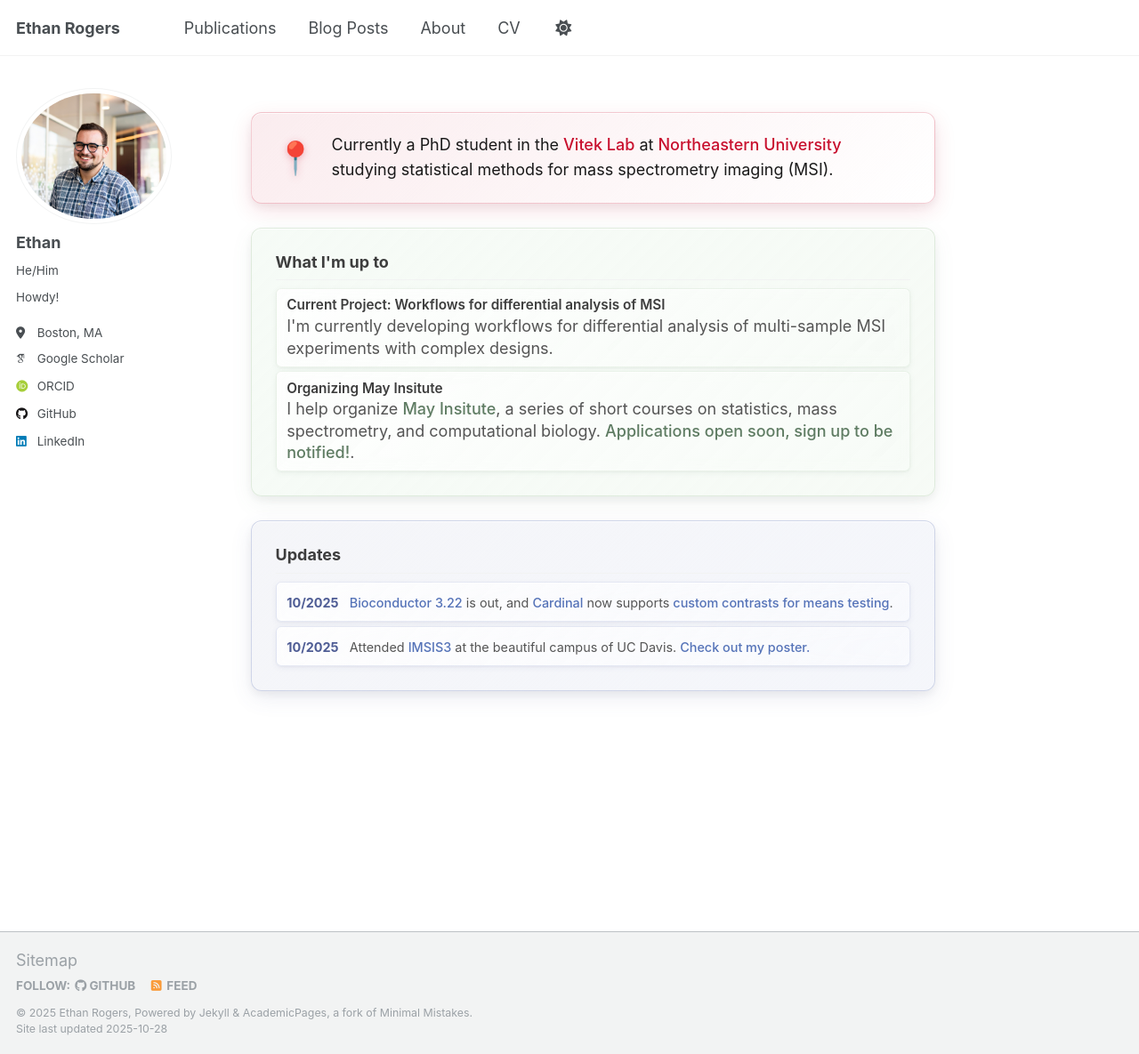
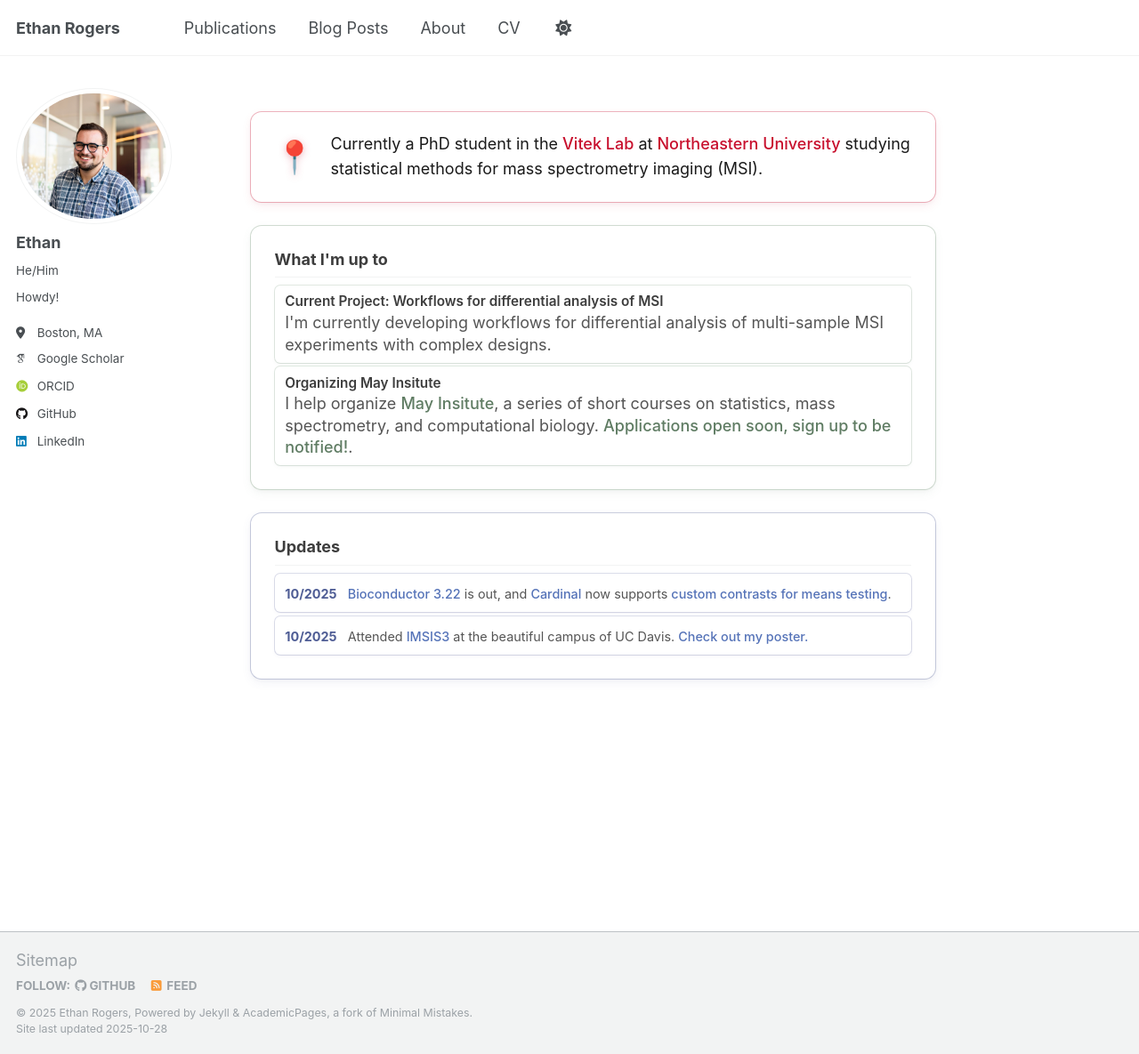
Before and after one commit to EBRogers/EBRogers.github.io, a Jekyll site: the page built from index.md, in a window 1280 px wide and 1185 px high. Shown: the whole window at 89% size. Built offline with Jekyll 4.4.1, drawn with Linux system fonts in a browser that asks for light colours; some web fonts are replaced.

Commit message:
Changed some styling

```diff
--- a/_sass/layout/_highlights.scss
+++ b/_sass/layout/_highlights.scss
@@ -3,24 +3,22 @@
    ========================================================================== */
 
 .current-position {
-  background: linear-gradient(135deg, rgba(200, 16, 46, 0.08) 0%, rgba(255, 255, 255, 0.9) 100%);
+  background: transparent;
   padding: 1.2rem 1.5rem;
   border-radius: 12px;
-  box-shadow: 0 8px 24px rgba(200, 16, 46, 0.12),
-              0 4px 12px rgba(0, 0, 0, 0.06),
-              inset 0 1px 0 rgba(255, 255, 255, 0.8);
+  box-shadow: 0 0 0 1px rgba(200, 16, 46, 0.3),
+              0 4px 12px rgba(200, 16, 46, 0.08),
+              0 2px 6px rgba(0, 0, 0, 0.04);
   margin: 1.5rem 0;
-  border: 1px solid rgba(200, 16, 46, 0.2);
-  backdrop-filter: blur(10px);
   transition: all 0.3s ease;
   display: flex;
   gap: 1rem;
   align-items: center;
 
   &:hover {
-    box-shadow: 0 12px 32px rgba(200, 16, 46, 0.15),
-                0 6px 16px rgba(0, 0, 0, 0.08),
-                inset 0 1px 0 rgba(255, 255, 255, 0.9);
+    box-shadow: 0 0 0 1px rgba(200, 16, 46, 0.5),
+                0 6px 16px rgba(200, 16, 46, 0.12),
+                0 3px 8px rgba(0, 0, 0, 0.06);
     transform: translateY(-1px);
   }
 
@@ -58,21 +56,19 @@
    ========================================================================== */
 
 .highlights-box {
-  background: linear-gradient(135deg, rgba(232, 245, 233, 0.4) 0%, rgba(241, 248, 240, 0.6) 100%);
+  background: transparent;
   padding: 1.5rem;
   border-radius: 12px;
-  box-shadow: 0 8px 24px rgba(107, 142, 111, 0.08),
-              0 4px 12px rgba(0, 0, 0, 0.06),
-              inset 0 1px 0 rgba(255, 255, 255, 0.8);
+  box-shadow: 0 0 0 1px rgba(107, 142, 111, 0.3),
+              0 4px 12px rgba(107, 142, 111, 0.08),
+              0 2px 6px rgba(0, 0, 0, 0.04);
   margin: 1.5rem 0;
-  border: 1px solid rgba(168, 197, 163, 0.3);
-  backdrop-filter: blur(10px);
   transition: box-shadow 0.3s ease;
 
   &:hover {
-    box-shadow: 0 12px 32px rgba(107, 142, 111, 0.12),
-                0 6px 16px rgba(0, 0, 0, 0.08),
-                inset 0 1px 0 rgba(255, 255, 255, 0.9);
+    box-shadow: 0 0 0 1px rgba(107, 142, 111, 0.5),
+                0 6px 16px rgba(107, 142, 111, 0.12),
+                0 3px 8px rgba(0, 0, 0, 0.06);
   }
 
   &__title {
@@ -90,22 +86,19 @@
   }
 
   &__item {
-    background: linear-gradient(135deg, rgba(255, 255, 255, 0.9) 0%, rgba(248, 252, 248, 0.8) 100%);
+    background: transparent;
     padding: 0.45rem 0.65rem;
     border-radius: 6px;
-    border: 1px solid rgba(168, 197, 163, 0.2);
-    box-shadow: 0 2px 6px rgba(107, 142, 111, 0.08),
-                0 1px 3px rgba(0, 0, 0, 0.04),
-                inset 0 1px 0 rgba(255, 255, 255, 0.6);
-    backdrop-filter: blur(8px);
+    box-shadow: 0 0 0 1px rgba(107, 142, 111, 0.2),
+                0 2px 4px rgba(107, 142, 111, 0.06),
+                0 1px 2px rgba(0, 0, 0, 0.03);
     transition: all 0.2s ease;
 
     &:hover {
       transform: translateY(-1px);
-      box-shadow: 0 4px 10px rgba(107, 142, 111, 0.12),
-                  0 2px 5px rgba(0, 0, 0, 0.06),
-                  inset 0 1px 0 rgba(255, 255, 255, 0.8);
-      border-color: rgba(168, 197, 163, 0.4);
+      box-shadow: 0 0 0 1px rgba(107, 142, 111, 0.4),
+                  0 3px 8px rgba(107, 142, 111, 0.1),
+                  0 2px 4px rgba(0, 0, 0, 0.05);
     }
 
     // Override global paragraph margins
@@ -151,21 +144,19 @@
    ========================================================================== */
 
 .updates-box {
-  background: linear-gradient(135deg, rgba(79, 93, 149, 0.06) 0%, rgba(242, 244, 250, 0.8) 100%);
+  background: transparent;
   padding: 1.5rem;
   border-radius: 12px;
-  box-shadow: 0 8px 24px rgba(79, 93, 149, 0.1),
-              0 4px 12px rgba(0, 0, 0, 0.06),
-              inset 0 1px 0 rgba(255, 255, 255, 0.8);
+  box-shadow: 0 0 0 1px rgba(79, 93, 149, 0.3),
+              0 4px 12px rgba(79, 93, 149, 0.08),
+              0 2px 6px rgba(0, 0, 0, 0.04);
   margin: 1.5rem 0;
-  border: 1px solid rgba(95, 115, 180, 0.25);
-  backdrop-filter: blur(10px);
   transition: box-shadow 0.3s ease;
 
   &:hover {
-    box-shadow: 0 12px 32px rgba(79, 93, 149, 0.12),
-                0 6px 16px rgba(0, 0, 0, 0.08),
-                inset 0 1px 0 rgba(255, 255, 255, 0.9);
+    box-shadow: 0 0 0 1px rgba(79, 93, 149, 0.5),
+                0 6px 16px rgba(79, 93, 149, 0.12),
+                0 3px 8px rgba(0, 0, 0, 0.06);
   }
 
   &__title {
@@ -183,22 +174,19 @@
   }
 
   &__item {
-    background: linear-gradient(135deg, rgba(255, 255, 255, 0.9) 0%, rgba(250, 251, 254, 0.8) 100%);
+    background: transparent;
     padding: 0.45rem 0.65rem;
     border-radius: 6px;
-    border: 1px solid rgba(95, 115, 180, 0.15);
-    box-shadow: 0 2px 6px rgba(79, 93, 149, 0.08),
-                0 1px 3px rgba(0, 0, 0, 0.04),
-                inset 0 1px 0 rgba(255, 255, 255, 0.6);
-    backdrop-filter: blur(8px);
+    box-shadow: 0 0 0 1px rgba(79, 93, 149, 0.2),
+                0 2px 4px rgba(79, 93, 149, 0.06),
+                0 1px 2px rgba(0, 0, 0, 0.03);
     transition: all 0.2s ease;
 
     &:hover {
       transform: translateY(-1px);
-      box-shadow: 0 4px 10px rgba(79, 93, 149, 0.12),
-                  0 2px 5px rgba(0, 0, 0, 0.06),
-                  inset 0 1px 0 rgba(255, 255, 255, 0.8);
-      border-color: rgba(95, 115, 180, 0.3);
+      box-shadow: 0 0 0 1px rgba(79, 93, 149, 0.4),
+                  0 3px 8px rgba(79, 93, 149, 0.1),
+                  0 2px 4px rgba(0, 0, 0, 0.05);
     }
 
     p {
@@ -241,16 +229,17 @@
 html[data-theme="dark"] {
 
   .current-position {
-    background: linear-gradient(135deg, rgba(200, 16, 46, 0.15) 0%, rgba(26, 26, 26, 0.3) 100%);
-    border: 1px solid rgba(200, 16, 46, 0.4);
-    box-shadow: 0 8px 24px rgba(200, 16, 46, 0.2),
-                0 4px 12px rgba(0, 0, 0, 0.3),
-                inset 0 1px 0 rgba(255, 255, 255, 0.05);
+    background: rgba(15, 18, 25, 0.4);
+    box-shadow: 0 0 0 1px rgba(200, 16, 46, 0.5),
+                0 0 20px rgba(200, 16, 46, 0.15),
+                0 0 40px rgba(200, 16, 46, 0.08),
+                0 4px 12px rgba(0, 0, 0, 0.5);
 
     &:hover {
-      box-shadow: 0 12px 32px rgba(200, 16, 46, 0.25),
-                  0 6px 16px rgba(0, 0, 0, 0.35),
-                  inset 0 1px 0 rgba(255, 255, 255, 0.08);
+      box-shadow: 0 0 0 1px rgba(200, 16, 46, 0.7),
+                  0 0 30px rgba(200, 16, 46, 0.25),
+                  0 0 60px rgba(200, 16, 46, 0.12),
+                  0 6px 16px rgba(0, 0, 0, 0.6);
     }
 
     &__content {
@@ -267,16 +256,17 @@ html[data-theme="dark"] {
   }
 
   .highlights-box {
-    background: linear-gradient(135deg, rgba(107, 142, 111, 0.1) 0%, rgba(74, 99, 80, 0.15) 100%);
-    border: 1px solid rgba(122, 155, 118, 0.25);
-    box-shadow: 0 8px 24px rgba(0, 0, 0, 0.3),
-                0 4px 12px rgba(0, 0, 0, 0.2),
-                inset 0 1px 0 rgba(255, 255, 255, 0.05);
+    background: rgba(15, 18, 25, 0.4);
+    box-shadow: 0 0 0 1px rgba(107, 142, 111, 0.5),
+                0 0 20px rgba(107, 142, 111, 0.15),
+                0 0 40px rgba(107, 142, 111, 0.08),
+                0 4px 12px rgba(0, 0, 0, 0.5);
 
     &:hover {
-      box-shadow: 0 12px 32px rgba(0, 0, 0, 0.4),
-                  0 6px 16px rgba(0, 0, 0, 0.25),
-                  inset 0 1px 0 rgba(255, 255, 255, 0.08);
+      box-shadow: 0 0 0 1px rgba(107, 142, 111, 0.7),
+                  0 0 30px rgba(107, 142, 111, 0.25),
+                  0 0 60px rgba(107, 142, 111, 0.12),
+                  0 6px 16px rgba(0, 0, 0, 0.6);
     }
 
     &__title {
@@ -285,17 +275,15 @@ html[data-theme="dark"] {
     }
 
     &__item {
-      background: linear-gradient(135deg, rgba(80, 100, 85, 0.3) 0%, rgba(60, 80, 65, 0.25) 100%);
-      border: 1px solid rgba(122, 155, 118, 0.2);
-      box-shadow: 0 2px 6px rgba(0, 0, 0, 0.25),
-                  0 1px 3px rgba(0, 0, 0, 0.15),
-                  inset 0 1px 0 rgba(255, 255, 255, 0.03);
+      background: rgba(15, 18, 25, 0.3);
+      box-shadow: 0 0 0 1px rgba(107, 142, 111, 0.3),
+                  0 0 10px rgba(107, 142, 111, 0.08),
+                  0 2px 4px rgba(0, 0, 0, 0.4);
 
       &:hover {
-        box-shadow: 0 4px 10px rgba(0, 0, 0, 0.35),
-                    0 2px 5px rgba(0, 0, 0, 0.2),
-                    inset 0 1px 0 rgba(255, 255, 255, 0.06);
-        border-color: rgba(122, 155, 118, 0.35);
+        box-shadow: 0 0 0 1px rgba(107, 142, 111, 0.5),
+                    0 0 15px rgba(107, 142, 111, 0.15),
+                    0 3px 8px rgba(0, 0, 0, 0.5);
       }
     }
 
@@ -317,16 +305,17 @@ html[data-theme="dark"] {
   }
 
   .updates-box {
-    background: linear-gradient(135deg, rgba(79, 93, 149, 0.15) 0%, rgba(60, 70, 110, 0.2) 100%);
-    border: 1px solid rgba(95, 115, 180, 0.35);
-    box-shadow: 0 8px 24px rgba(0, 0, 0, 0.3),
-                0 4px 12px rgba(0, 0, 0, 0.2),
-                inset 0 1px 0 rgba(255, 255, 255, 0.05);
+    background: rgba(15, 18, 25, 0.4);
+    box-shadow: 0 0 0 1px rgba(79, 93, 149, 0.5),
+                0 0 20px rgba(79, 93, 149, 0.15),
+                0 0 40px rgba(79, 93, 149, 0.08),
+                0 4px 12px rgba(0, 0, 0, 0.5);
 
     &:hover {
-      box-shadow: 0 12px 32px rgba(0, 0, 0, 0.4),
-                  0 6px 16px rgba(0, 0, 0, 0.25),
-                  inset 0 1px 0 rgba(255, 255, 255, 0.08);
+      box-shadow: 0 0 0 1px rgba(79, 93, 149, 0.7),
+                  0 0 30px rgba(79, 93, 149, 0.25),
+                  0 0 60px rgba(79, 93, 149, 0.12),
+                  0 6px 16px rgba(0, 0, 0, 0.6);
     }
 
     &__title {
@@ -335,17 +324,15 @@ html[data-theme="dark"] {
     }
 
     &__item {
-      background: linear-gradient(135deg, rgba(70, 85, 130, 0.3) 0%, rgba(55, 65, 100, 0.25) 100%);
-      border: 1px solid rgba(95, 115, 180, 0.25);
-      box-shadow: 0 2px 6px rgba(0, 0, 0, 0.25),
-                  0 1px 3px rgba(0, 0, 0, 0.15),
-                  inset 0 1px 0 rgba(255, 255, 255, 0.03);
+      background: rgba(15, 18, 25, 0.3);
+      box-shadow: 0 0 0 1px rgba(79, 93, 149, 0.3),
+                  0 0 10px rgba(79, 93, 149, 0.08),
+                  0 2px 4px rgba(0, 0, 0, 0.4);
 
       &:hover {
-        box-shadow: 0 4px 10px rgba(0, 0, 0, 0.35),
-                    0 2px 5px rgba(0, 0, 0, 0.2),
-                    inset 0 1px 0 rgba(255, 255, 255, 0.06);
-        border-color: rgba(95, 115, 180, 0.4);
+        box-shadow: 0 0 0 1px rgba(79, 93, 149, 0.5),
+                    0 0 15px rgba(79, 93, 149, 0.15),
+                    0 3px 8px rgba(0, 0, 0, 0.5);
       }
     }
 
```
